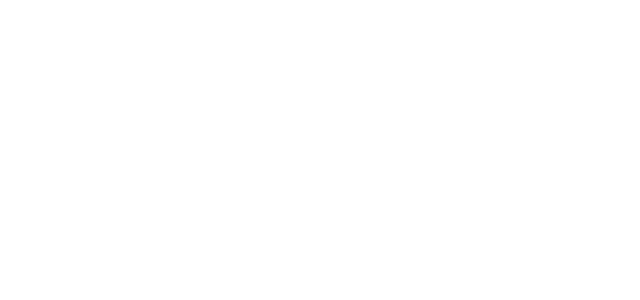
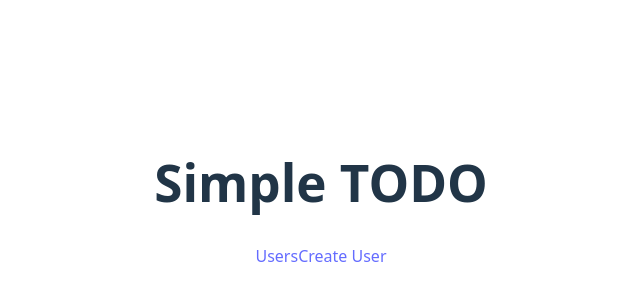
Before and after one commit to ksugimori/learngraphql, a React (Vite) app in the folder client/: page / in a window 1280 px wide. Before the commit this address had no page. Shown: the part 206-506 px from the top of the page, without its empty margins (319-959 px from the left). Built offline with nearby package versions, Linux system fonts and the light colour scheme; what react-relay would draw is missing.

Commit message:
Add HomePage

```diff
--- a/client/src/App.tsx
+++ b/client/src/App.tsx
@@ -1,5 +1,6 @@
 import { BrowserRouter, Route, Routes } from "react-router-dom";
 import "./App.css";
+import { HomePage } from "./components/HomePage";
 import { UserDetailPage } from "./components/UserDetailPage";
 import { UsersPage } from "./components/UsersPage";
 
@@ -7,6 +8,8 @@ function App() {
   return (
     <BrowserRouter>
       <Routes>
+        <Route index element={<HomePage />} />
+
         <Route path="users">
           <Route index element={<UsersPage />} />
           <Route path=":userId" element={<UserDetailPage />} />
--- /dev/null
+++ b/client/src/components/HomePage/index.tsx
@@ -0,0 +1,12 @@
+import type React from "react";
+import { Link } from "react-router-dom";
+
+export const HomePage: React.FC = () => {
+  return (
+    <main>
+      <h1>Simple TODO</h1>
+      <Link to="/users">Users</Link>
+      <Link to="/users/new">Create User</Link>
+    </main>
+  );
+};
```
Also changed, not shown: client/src/components/HomePage/style.module.css (added).
